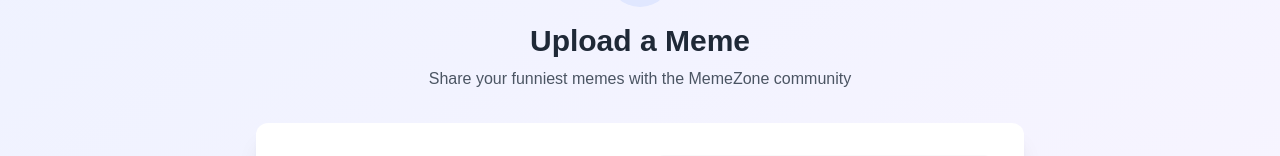
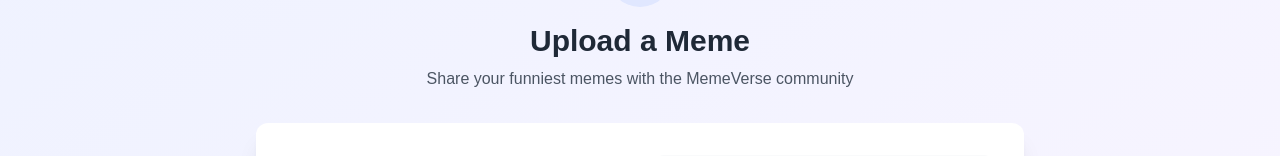
Before and after one commit to Jatin39-bit/persist_ventures, a Next.js app: page /upload in a window 1280 px wide. Shown: the part 217-373 px from the top of the page. Built offline with nearby package versions, Linux system fonts and the light colour scheme.

Commit message:
Update page.js

```diff
--- a/src/app/upload/page.js
+++ b/src/app/upload/page.js
@@ -241,7 +241,7 @@
               Upload a Meme
             </h1>
             <p className={`mt-2 ${darkMode ? "text-gray-400" : "text-gray-600"}`}>
-              Share your funniest memes with the MemeZone community
+              Share your funniest memes with the MemeVerse community
             </p>
           </div>
 
```
